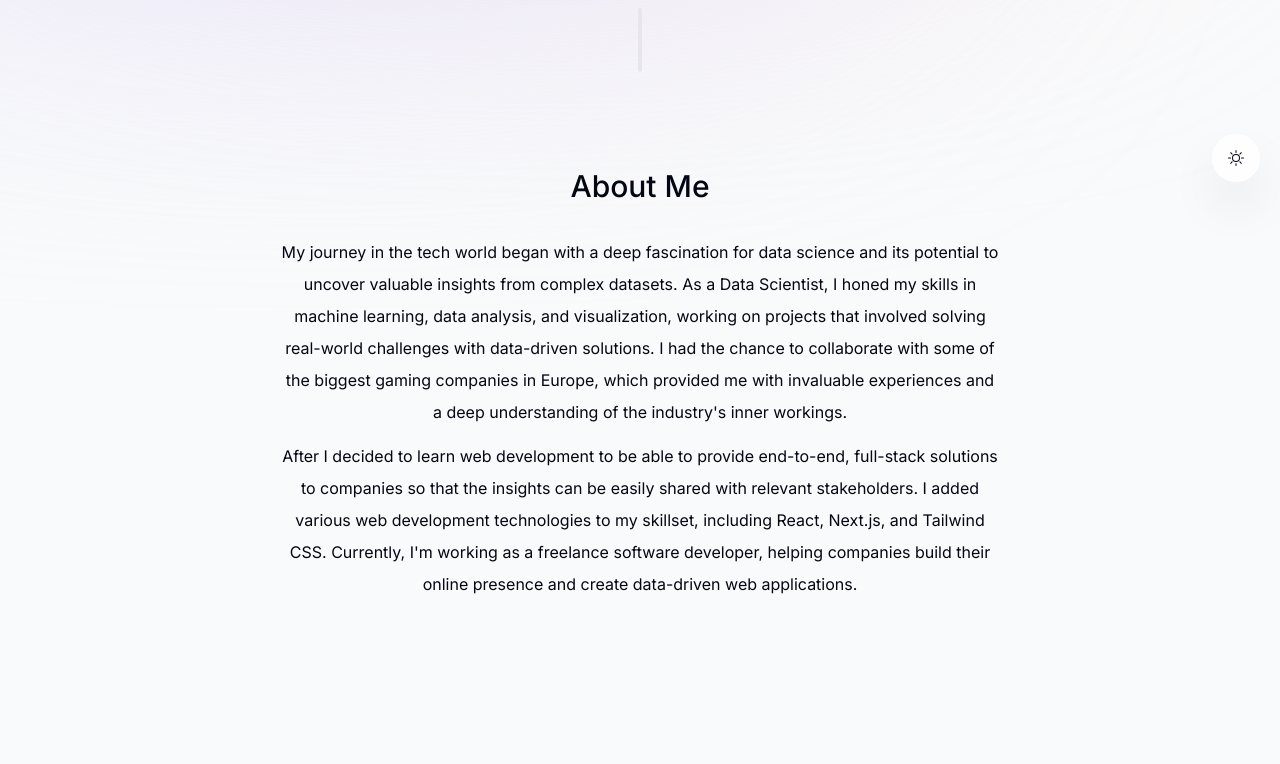
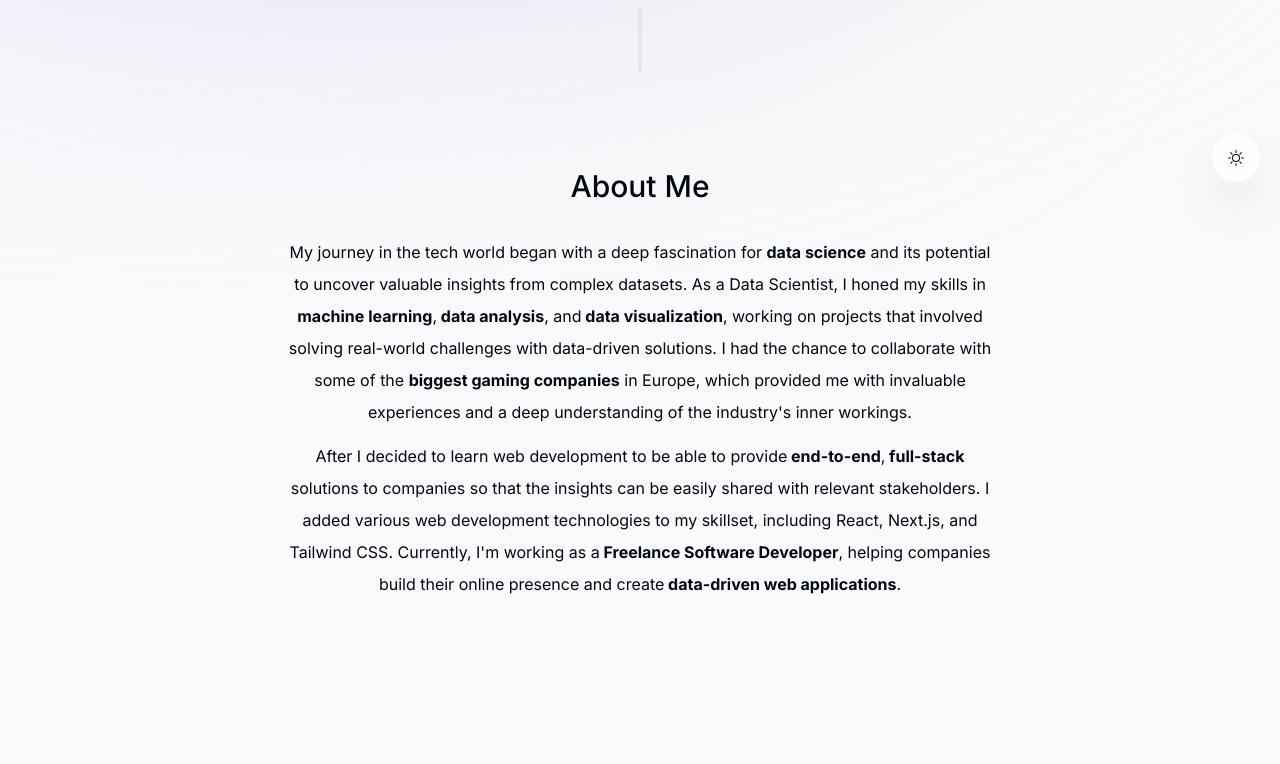
Before and after one commit to h-okay/portfolio, a Next.js app: page / in a window 1280 px wide. Shown: the part 598-1362 px from the top of the page. Built offline with nearby package versions, Linux system fonts and the light colour scheme; no server answers.

Commit message:
Update about section

```diff
--- a/components/about.tsx
+++ b/components/about.tsx
@@ -18,23 +18,29 @@ export default function About() {
     >
       <SectionHeading>About me</SectionHeading>
       <p className="mb-3">
-        My journey in the tech world began with a deep fascination for data
-        science and its potential to uncover valuable insights from complex
-        datasets. As a Data Scientist, I honed my skills in machine learning,
-        data analysis, and visualization, working on projects that involved
-        solving real-world challenges with data-driven solutions. I had the
-        chance to collaborate with some of the biggest gaming companies in
-        Europe, which provided me with invaluable experiences and a deep
-        understanding of the industry's inner workings.
+        My journey in the tech world began with a deep fascination for{" "}
+        <span className="font-bold">data science</span> and its potential to
+        uncover valuable insights from complex datasets. As a Data Scientist, I
+        honed my skills in <span className="font-bold">machine learning</span>,
+        <span className="font-bold">&nbsp;data analysis</span>, and
+        <span className="font-bold">&nbsp;data visualization</span>, working on
+        projects that involved solving real-world challenges with data-driven
+        solutions. I had the chance to collaborate with some of the{" "}
+        <span className="font-bold">biggest gaming companies</span> in Europe,
+        which provided me with invaluable experiences and a deep understanding
+        of the industry's inner workings.
       </p>
       <p>
         After I decided to learn web development to be able to provide
-        end-to-end, full-stack solutions to companies so that the insights can
-        be easily shared with relevant stakeholders. I added various web
-        development technologies to my skillset, including React, Next.js, and
-        Tailwind CSS. Currently, I'm working as a freelance software developer, helping
-        companies build their online presence and create data-driven web
-        applications.
+        <span className="font-bold">&nbsp;end-to-end</span>,
+        <span className="font-bold">&nbsp;full-stack</span> solutions to
+        companies so that the insights can be easily shared with relevant
+        stakeholders. I added various web development technologies to my
+        skillset, including React, Next.js, and Tailwind CSS. Currently, I'm
+        working as a
+        <span className="font-bold">&nbsp;Freelance Software Developer</span>,
+        helping companies build their online presence and create
+        <span className="font-bold">&nbsp;data-driven web applications</span>.
       </p>
     </motion.section>
   );
```
